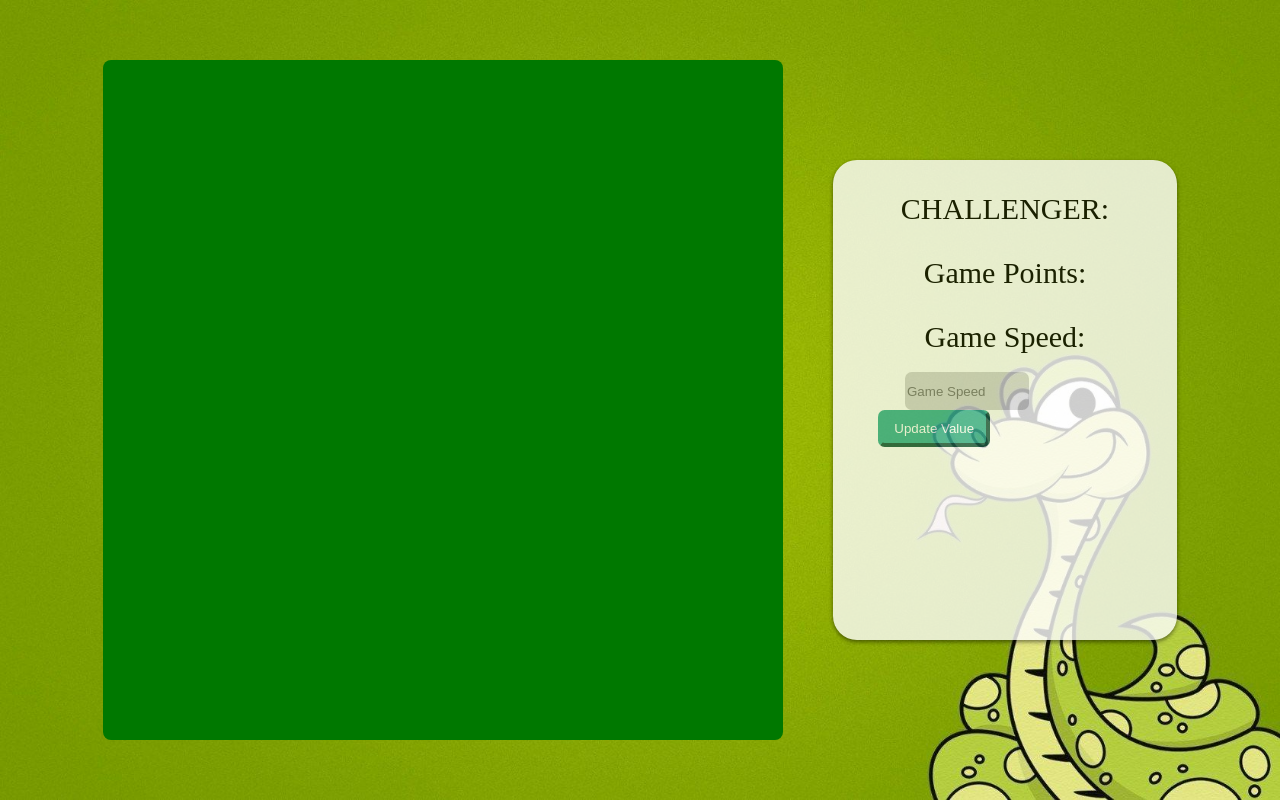
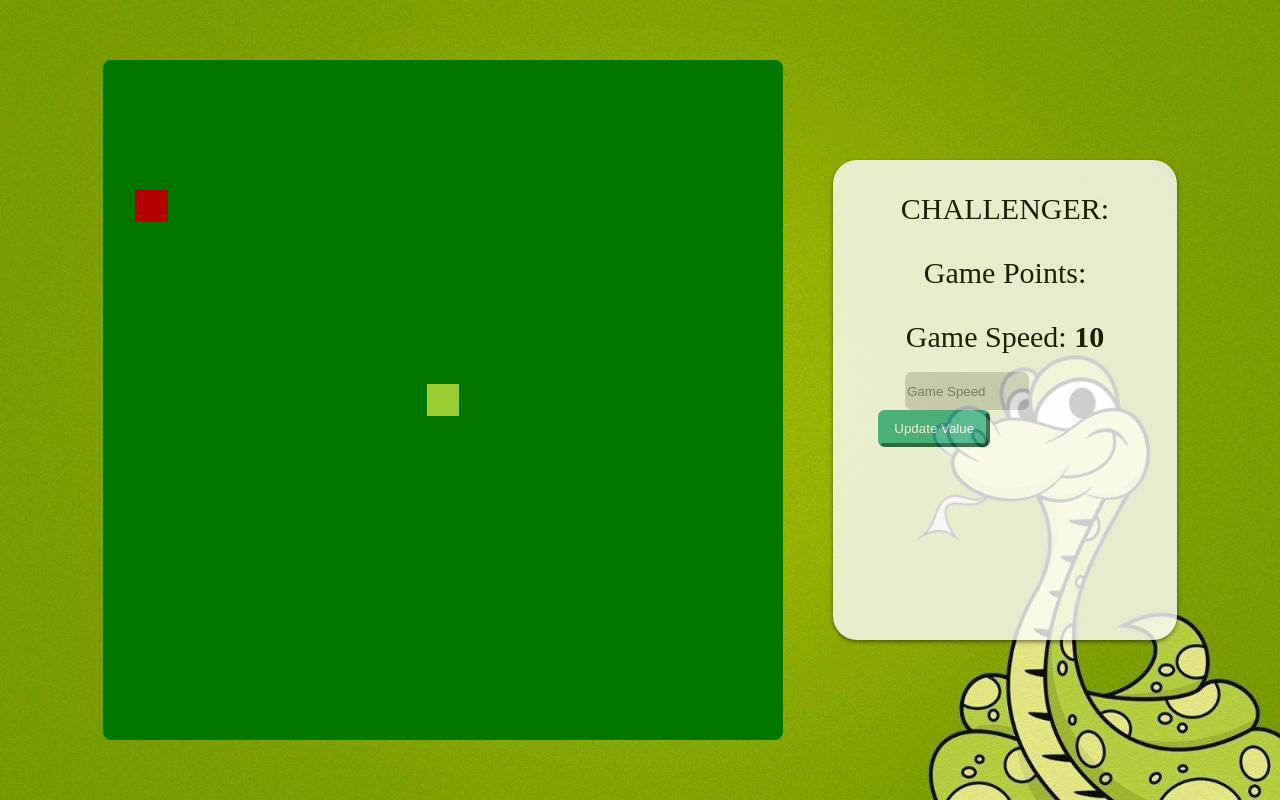
Before and after one commit to zhenye-pzy/snakeslither, a plain HTML site: page docs/Snake.html in a window 1280 px wide. Drawn offline with Linux system fonts and the light colour scheme.

Commit message:
Change in script src

```diff
--- a/docs/Snake.html
+++ b/docs/Snake.html
@@ -6,7 +6,8 @@
     <meta http-equiv="X-UA-Compatible" content="IE=edge">
     <meta name="viewport" content="width=device-width, initial-scale=1.0">
     <title>Snake Game</title>
-    <script src="https://zhenye-pzy.github.io/snakeslither/logic/game.js"></script>
+    <script src="./logic/game.js" type="module"></script>
+
 
 
     <style>
```
